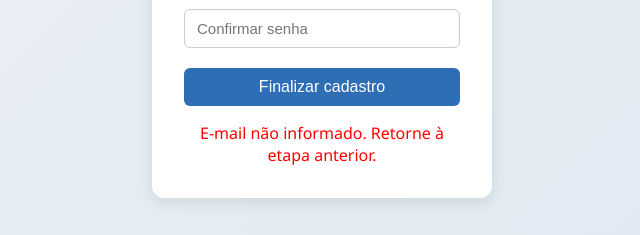
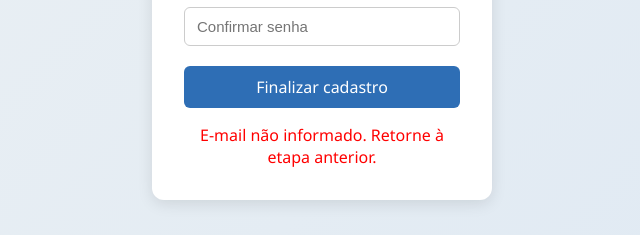
Before and after one commit to mpmoraes-sudo/coletor-fullstack, a website: page cadastro2.html in a window 1280 px wide. Shown: the part 562-797 px from the top of the page, 318-958 px from the left. Drawn offline with Linux system fonts and the light colour scheme.

Commit message:
Update styles.css

```diff
--- a/styles.css
+++ b/styles.css
@@ -253,3 +253,21 @@ body {
   background-color: #b0b0b0;
   cursor: not-allowed;
 }
+
+button {
+  background-color: #2e6eb5;
+  color: white;
+  border: none;
+  border-radius: 6px;
+  padding: 8px 14px;
+  cursor: pointer;
+  font-size: 15px;
+  font-family: "Segoe UI", Roboto, sans-serif;
+  font-weight: 500;
+  transition: background-color 0.2s, transform 0.1s;
+}
+
+button:hover {
+  background-color: #245e9d;
+  transform: translateY(-1px);
+}
```
